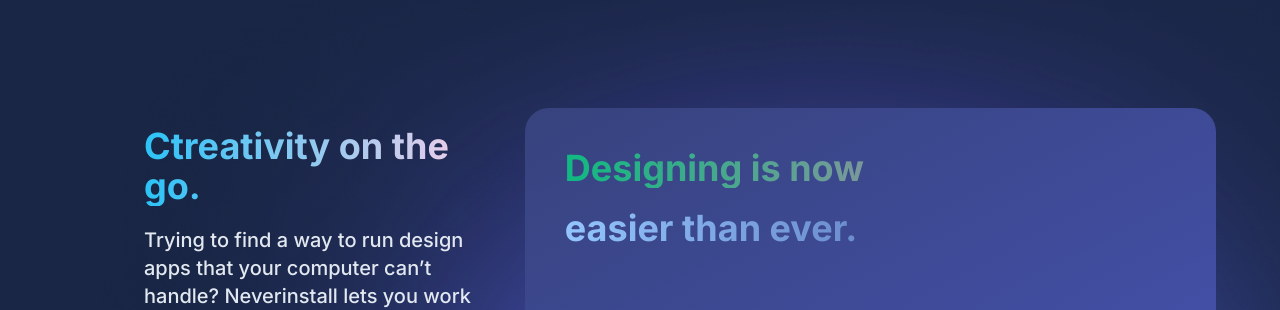
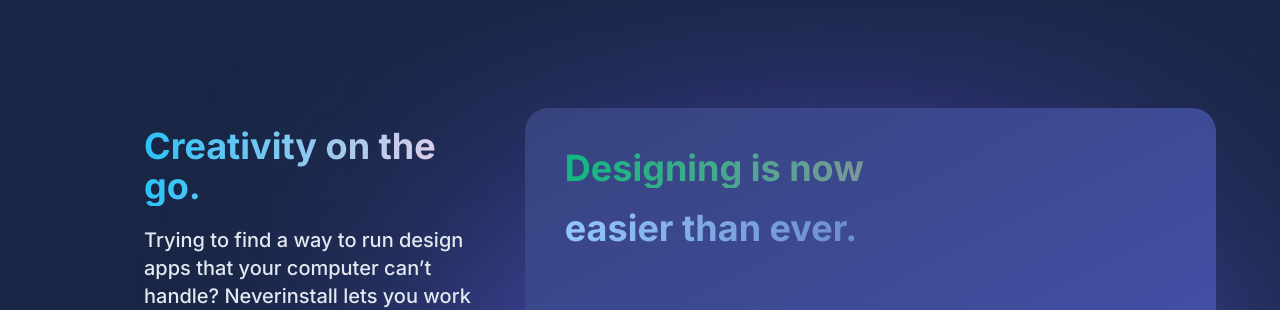
Before and after one commit to morajdhwaj/neverinstall, a Next.js app: page / in a window 1280 px wide. Shown: the part 5140-5450 px from the top of the page. Built offline with nearby package versions, Linux system fonts and the light colour scheme; grey boxes are pictures that could not be loaded.

Commit message:
correction done

```diff
--- a/components/HomePage/CreativePage.js
+++ b/components/HomePage/CreativePage.js
@@ -14,7 +14,7 @@ const CreativePage = () => {
         <div className="w-2/5 flex flex-col justify-end px-10 space-y-5 pl-20 pb-5">
           <div className="text-4xl font-bold ">
             <h2 className="bg-gradient-to-r from-[#2bc3f7] to-pink-200 text-transparent bg-clip-text">
-              Ctreativity on the go.
+              Creativity on the go.
             </h2>
           </div>
           <div className="text-xl font-medium text-slate-200 ">
@@ -49,7 +49,6 @@ const CreativePage = () => {
         </div>
       </div>
     </div>
-
   );
 };
 
```
